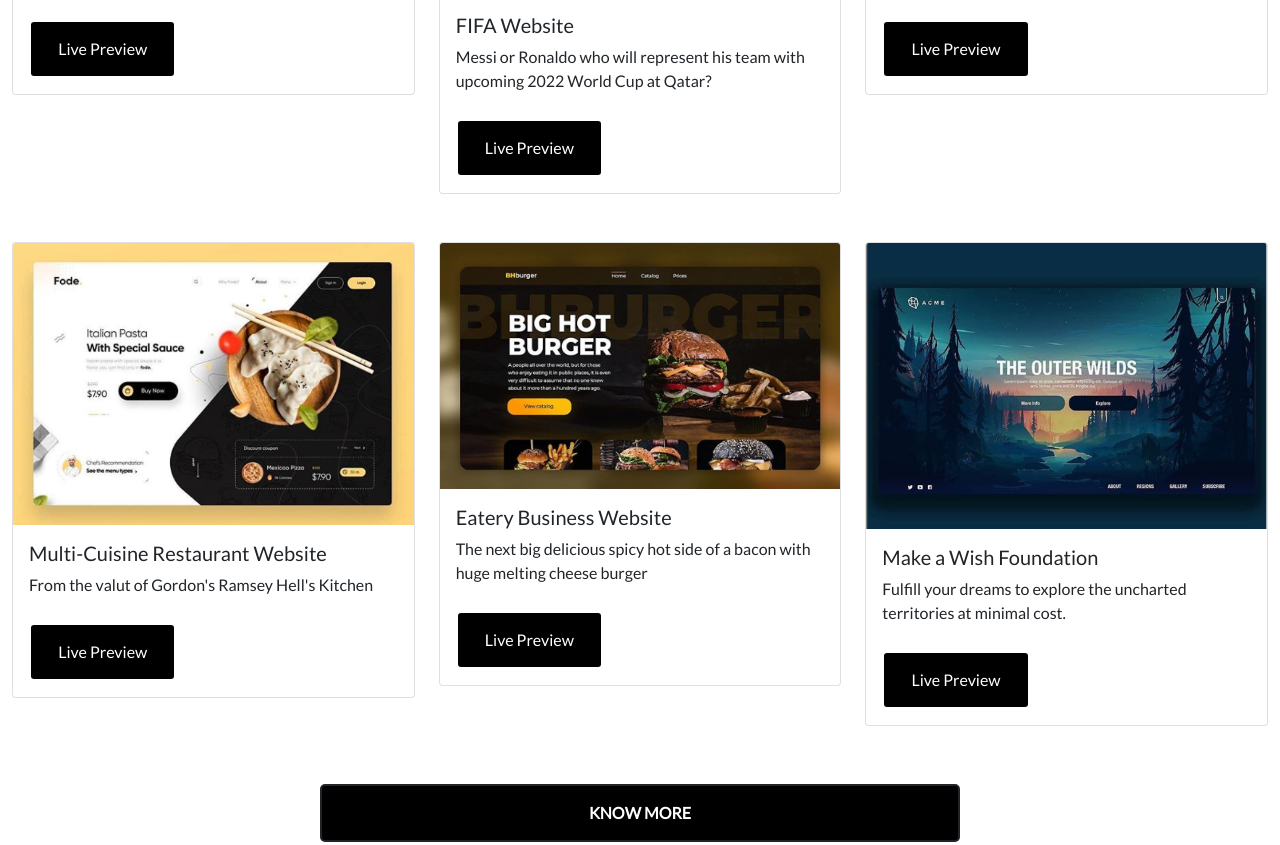
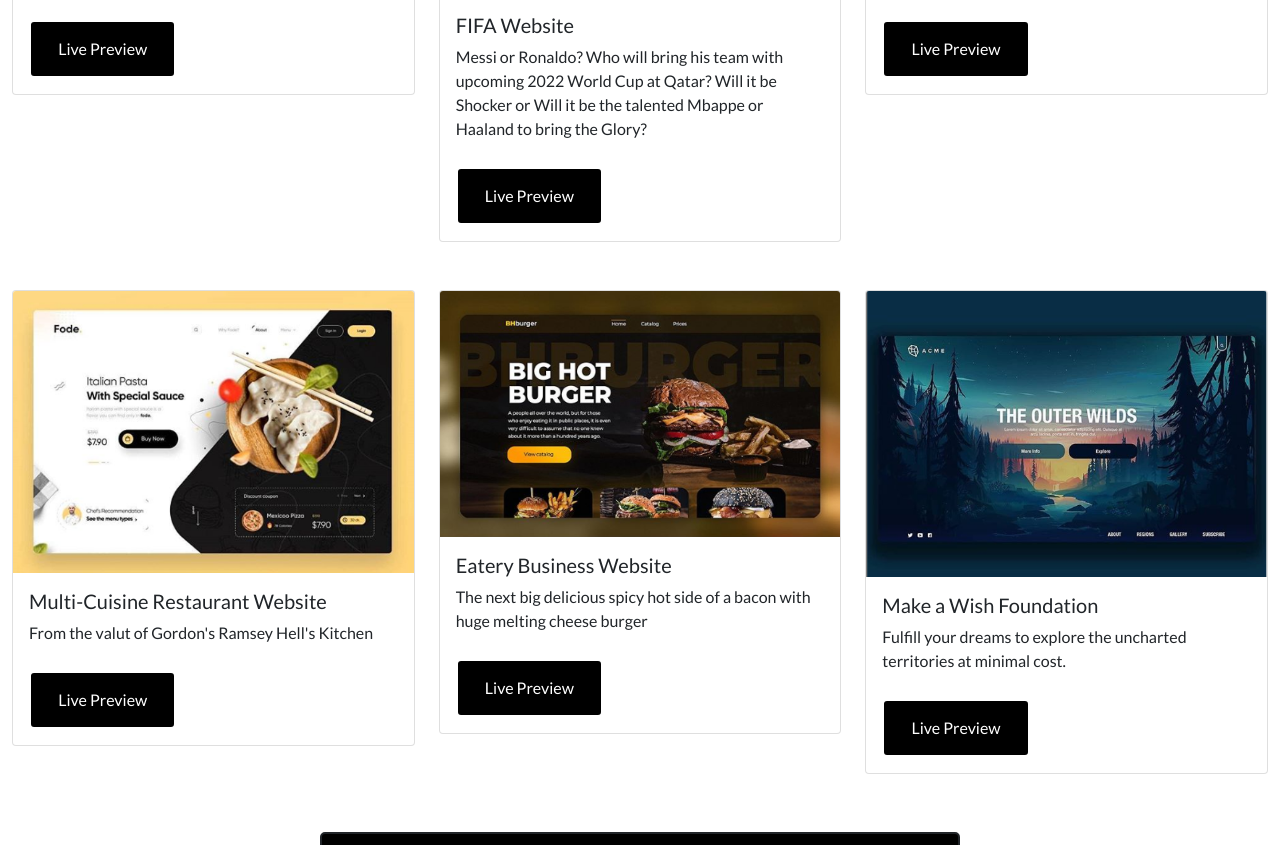
Before and after one commit to Abhishek-Mike/Personal-Portfolio, a plain HTML site: page index.html in a window 1280 px wide. Shown: the part 1940-2785 px from the top of the page. Drawn offline with nearby package versions, Linux system fonts and the light colour scheme.

Commit message:
Portfolio-Website

```diff
--- a/index.html
+++ b/index.html
@@ -120,7 +120,9 @@
           <img src="./Images/Fifa.png" class="card-img-top" alt="...">
           <div class="card-body">
             <h5 class="card-title">FIFA Website</h5>
-            <p class="card-text">Messi or Ronaldo who will represent his team with upcoming 2022 World Cup at Qatar?</p>
+            <p class="card-text">Messi or Ronaldo? Who will bring his team with upcoming 2022 World Cup at Qatar?
+              Will it be Shocker or Will it be the talented Mbappe or Haaland to bring the Glory?
+            </p>
             <a href="#" class="btn btn-primary">Live Preview</a>
           </div>
         </div>
```
